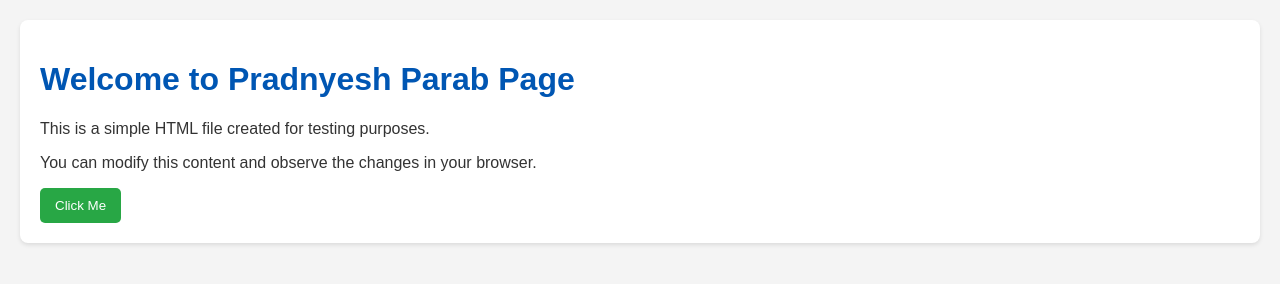
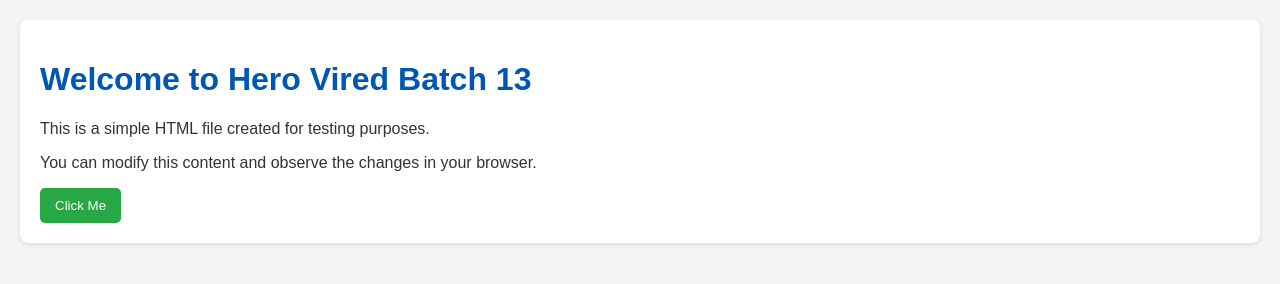
Before and after one commit to ShreeDevSecOpsHub/B13HeroVired_CI_CD, a plain HTML site: page index.html in a window 1280 px wide. Drawn offline with Linux system fonts and the light colour scheme.

Commit message:
Update header text for the webpage

```diff
--- a/index.html
+++ b/index.html
@@ -35,7 +35,7 @@
 </head>
 <body>
     <div class="container">
-        <h1>Welcome to Pradnyesh Parab Page</h1>
+        <h1>Welcome to Hero Vired Batch 13</h1>
         <p>This is a simple HTML file created for testing purposes.</p>
         <p>You can modify this content and observe the changes in your browser.</p>
 
```
